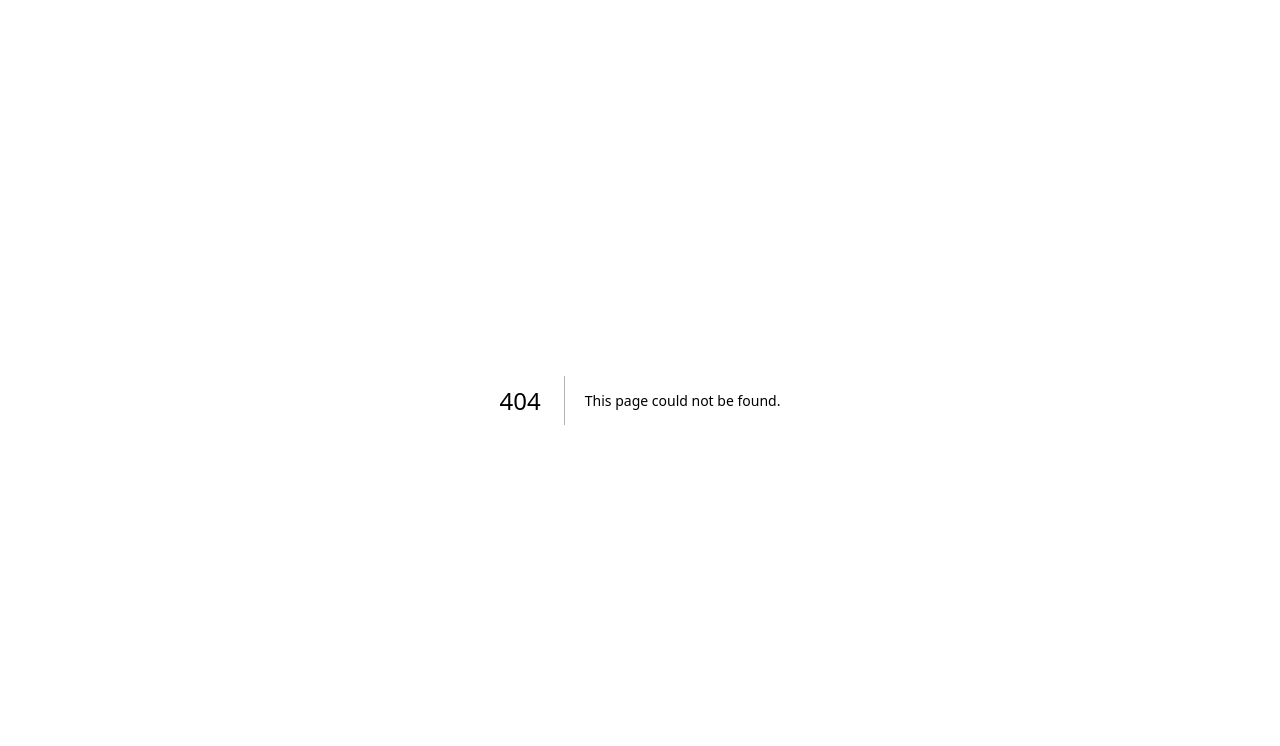
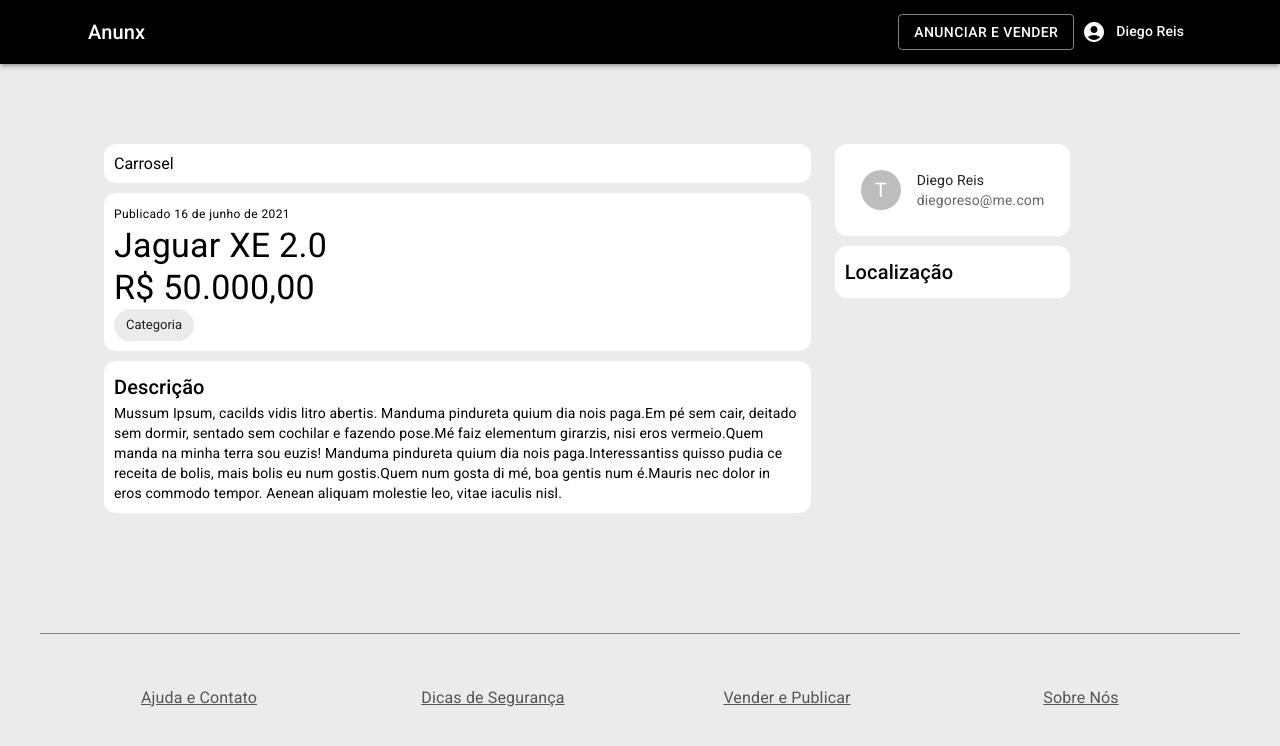
Before and after one commit to DiegoReso/Anunx-React18-NextJS13.4, a Next.js app: page /products in a window 1280 px wide. Before the commit this address had no page. Shown: the top 746 px of the page. Built offline with nearby package versions, Linux system fonts and the light colour scheme; grey boxes are pictures that could not be loaded.

Commit message:
create the products page

```diff
--- a/app/page.js
+++ b/app/page.js
@@ -48,7 +48,7 @@
 
 <Grid item sx={12} sm={6} md={4}>
             <Card
-              image={'https://source.unsplash.com/random/500x500/?boston'}
+              image={'https://source.unsplash.com/random/500x500/?nyc'}
               title="Produto x"
               subtitle="R$ 60,00"
 
--- /dev/null
+++ b/app/products/page.js
@@ -0,0 +1,81 @@
+'use client'
+
+import { Avatar, Box, Card, CardHeader, CardMedia, Chip, Container, Grid, Typography } from '@mui/material'
+import TemplateDefault from '../../src/template/Default'
+
+const styleBox = {
+  bgcolor: 'white',
+  borderRadius: '12px',
+  p: '10px',
+  mb: '10px'
+}
+
+const Products =() =>{
+  return(
+   <TemplateDefault>
+      <Container maxWidth="lg" >
+        <Grid container spacing={3}>
+          <Grid item xs={8}>
+            <Box sx={styleBox}>
+              Carrosel
+            </Box>
+
+
+
+            <Box sx={styleBox}>
+              <Typography component="span" variant="caption" >Publicado 16 de junho de 2021</Typography>
+
+              <Typography component="h4" variant="h4" >Jaguar XE 2.0 </Typography>
+
+              <Typography component="h4" variant="h4" >R$ 50.000,00</Typography>
+
+              <Chip label="Categoria"/>
+            </Box>
+
+            <Box sx={styleBox}>
+              <Typography component="h6" variant="h6" >Descrição</Typography>
+
+              <Typography  ypography component="p" variant="body2" >
+
+                Mussum Ipsum, cacilds vidis litro abertis. Manduma pindureta quium dia nois paga.Em pé sem cair, deitado sem dormir, sentado sem cochilar e fazendo pose.Mé faiz elementum girarzis, nisi eros vermeio.Quem manda na minha terra sou euzis!
+
+                Manduma pindureta quium dia nois paga.Interessantiss quisso pudia ce receita de bolis, mais bolis eu num gostis.Quem num gosta di mé, boa gentis num é.Mauris nec dolor in eros commodo tempor. Aenean aliquam molestie leo, vitae iaculis nisl.
+
+              </Typography>
+
+            </Box>
+          </Grid>
+
+          <Grid item sx={4}>
+            <Card sx={styleBox} elevation={0}>
+              <CardHeader
+                avatar={
+                  <Avatar>T</Avatar>
+                }
+                title="Diego Reis"
+                subheader="diegoreso@me.com"
+              />
+              <CardMedia
+                image="https://source.unsplash.com/random/500x500/?brazil"
+                title="Diego Reis"
+              />
+            </Card>
+
+            <Box sx={styleBox}>
+
+              <Typography component="h6" variant="h6">
+                Localização
+              </Typography>
+
+            </Box>
+
+          </Grid>
+
+        </Grid>
+      </Container>
+   </TemplateDefault>
+  )
+}
+
+
+export default Products
```
